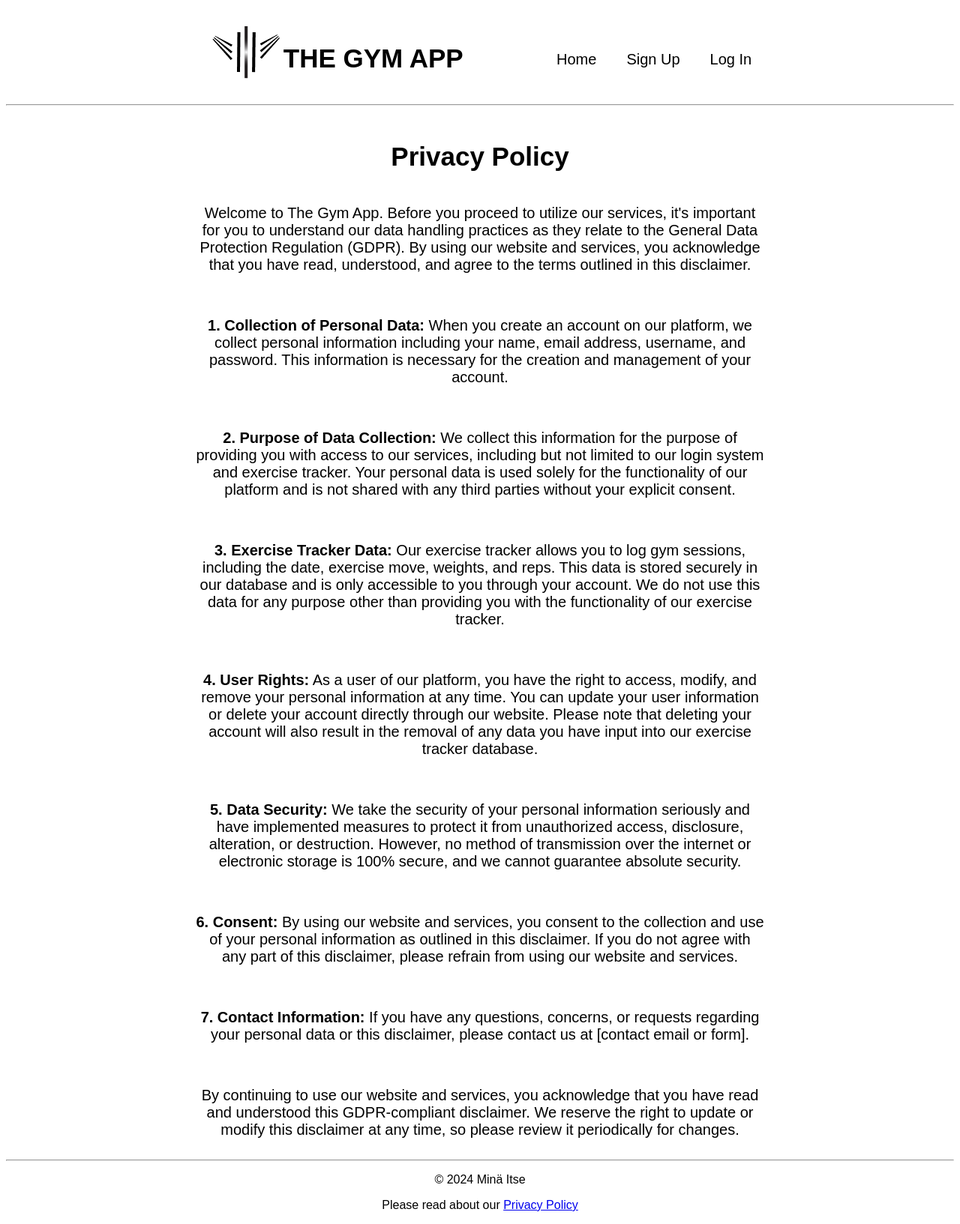
After one commit to Kuramonni/phpproject, a PHP site: page /privacypolicy.php in a window 1280 px wide. The commit adds this page. Shown: the whole page at 75% size. Run offline with PHP 8.4, Linux system fonts and the light colour scheme; some web fonts are replaced.

Commit message:
Added privacy policy

```diff
--- a/css/style.css
+++ b/css/style.css
@@ -74,6 +74,25 @@ nav a:hover {
     margin-bottom: 30px;
     border-radius: 10px;
 }
+
+
+/* ----- PRIVACY POLICY ----- */
+.privacypolicy {
+    display: flex;
+    flex-direction: column;
+    align-items: center;
+    justify-content: center;
+    text-align: center;
+    margin-left: 20%;
+    margin-right: 20%;
+}
+
+.privacypolicy p {
+    font-family: Arial, Helvetica, sans-serif;
+    font-size: 20px;
+    color: #000000;
+}
+
 
 
 /* ----- LOGIN/SIGNUP ----- */
--- a/footer.php
+++ b/footer.php
@@ -1,6 +1,7 @@
 <footer>
     <hr>
     <p style="text-align: center;">&#169; 2024 Minä Itse</p>
+    <p>Please read about our <a href="privacypolicy.php">Privacy Policy</a></p>
 </footer>
 </body>
 </html>
--- /dev/null
+++ b/privacypolicy.php
@@ -0,0 +1,35 @@
+<!-- INCLUDE VS INCLUDE_ONCE:
+include will add the specified file every time it is called. However, include_once will only ever include the file once and never again. -->
+<?php include_once "header.php"; ?>
+
+
+<!-- Homepage introduction and img -->
+<div class="privacypolicy">
+    <h1>Privacy Policy</h1>
+    <p>
+Welcome to The Gym App. Before you proceed to utilize our services, it's important for you to understand our data handling practices as they relate to the General Data Protection Regulation (GDPR). By using our website and services, you acknowledge that you have read, understood, and agree to the terms outlined in this disclaimer.</p><br>
+
+<p><b>1. Collection of Personal Data:</b>
+When you create an account on our platform, we collect personal information including your name, email address, username, and password. This information is necessary for the creation and management of your account.</p><br>
+
+<p><b>2. Purpose of Data Collection:</b>
+We collect this information for the purpose of providing you with access to our services, including but not limited to our login system and exercise tracker. Your personal data is used solely for the functionality of our platform and is not shared with any third parties without your explicit consent.</p><br>
+<p><b>3. Exercise Tracker Data:</b>
+Our exercise tracker allows you to log gym sessions, including the date, exercise move, weights, and reps. This data is stored securely in our database and is only accessible to you through your account. We do not use this data for any purpose other than providing you with the functionality of our exercise tracker.</p><br>
+
+<p><b>4. User Rights:</b>
+As a user of our platform, you have the right to access, modify, and remove your personal information at any time. You can update your user information or delete your account directly through our website. Please note that deleting your account will also result in the removal of any data you have input into our exercise tracker database.</p><br>
+
+<p><b>5. Data Security:</b>
+We take the security of your personal information seriously and have implemented measures to protect it from unauthorized access, disclosure, alteration, or destruction. However, no method of transmission over the internet or electronic storage is 100% secure, and we cannot guarantee absolute security.</p><br>
+
+<p><b>6. Consent:</b>
+By using our website and services, you consent to the collection and use of your personal information as outlined in this disclaimer. If you do not agree with any part of this disclaimer, please refrain from using our website and services.</p><br>
+
+<p><b>7. Contact Information:</b>
+If you have any questions, concerns, or requests regarding your personal data or this disclaimer, please contact us at [contact email or form].</p><br>
+
+<p>By continuing to use our website and services, you acknowledge that you have read and understood this GDPR-compliant disclaimer. We reserve the right to update or modify this disclaimer at any time, so please review it periodically for changes.</p>
+</div>
+
+<?php include_once "footer.php"; ?>
```
